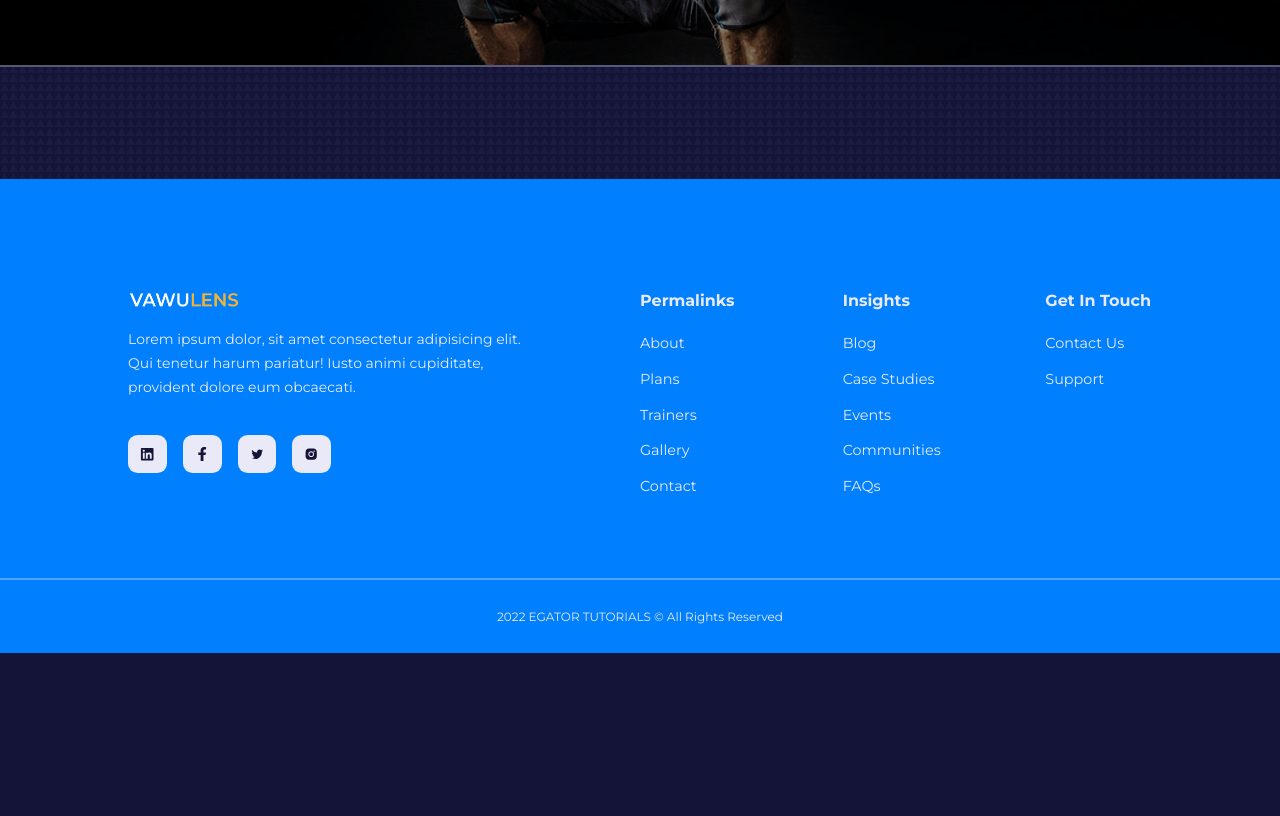
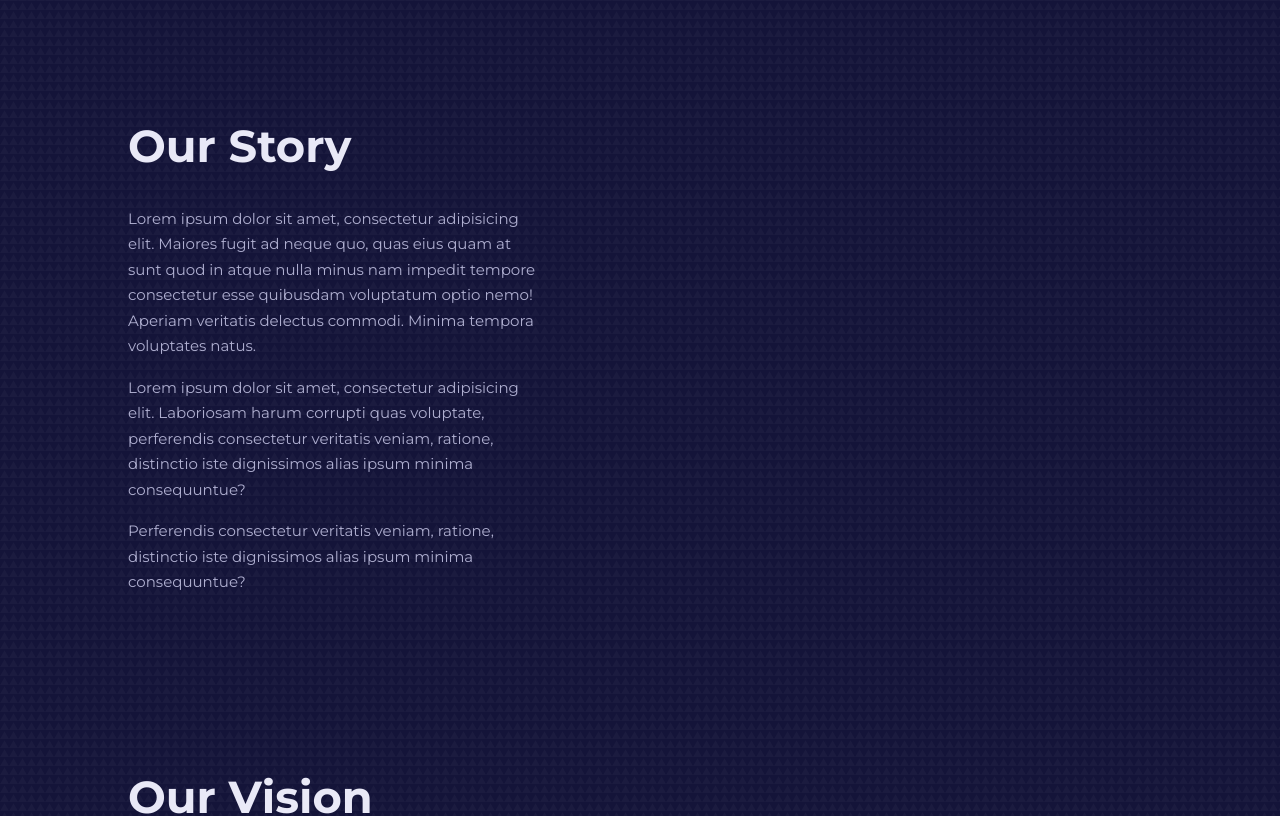
Before and after one commit to khafiz33/Portfolio2-Gym, a React (Create React App) app: page /about in a window 1280 px wide. Shown: the part 440-1256 px from the top of the page. Before the commit the page ends 1093 px from the top, so only its background shows below. Built offline with nearby package versions, Linux system fonts and the light colour scheme.

Commit message:
Trying to remove the scroll on the site's about page

```diff
--- a/src/pages/About/About.jsx
+++ b/src/pages/About/About.jsx
@@ -13,17 +13,15 @@ import HeaderImage from '../../assets/images/header_bg_1.jpg';
 function About() {
   return (
     <>
-      About
-
       <Header title="About Us" image={HeaderImage}>
         Lorem ipsum dolor sit amet consectetur adipisicing elit. Et maiores doloribus, eligendi incidunt modi rerum debitis consequatur molestias?
       </Header>
 
-      {/* <section className="about__story">
+      <section className="about__story">
         <div className="container about__story-container">
-          <div className="about__section-image">
+          {/* <div className="about__section-image">
             <img src={StoryImage} alt="Our StoryImage" />
-          </div>
+          </div> */}
           <div className="about__section-content">
             <h1>Our Story</h1>
             <p>
@@ -50,17 +48,17 @@ function About() {
               Lorem ipsum dolor sit amet, consectetur adipisicing elit. Laboriosam harum corrupti quas voluptate, perferendis consectetur veritatis veniam, ratione, distinctio iste dignissimos alias ipsum minima consequuntue?
             </p>
           </div>
-          <div className="about__section-image">
+          {/* <div className="about__section-image">
             <img src={VisionImage} alt="Our VisionImage" />
-          </div>
+          </div> */}
         </div>
       </section>
 
       <section className="about__mission">
         <div className="container about__mission-container">
-          <div className="about__section-image">
+          {/* <div className="about__section-image">
             <img src={MissionImage} alt="Our MissionImage" />
-          </div>
+          </div> */}
           <div className="about__section-content">
             <h1>Our Mission</h1>
             <p>
@@ -74,7 +72,7 @@ function About() {
             </p>
           </div>
         </div>
-      </section> */}
+      </section>
     </>
   )
 }
```
